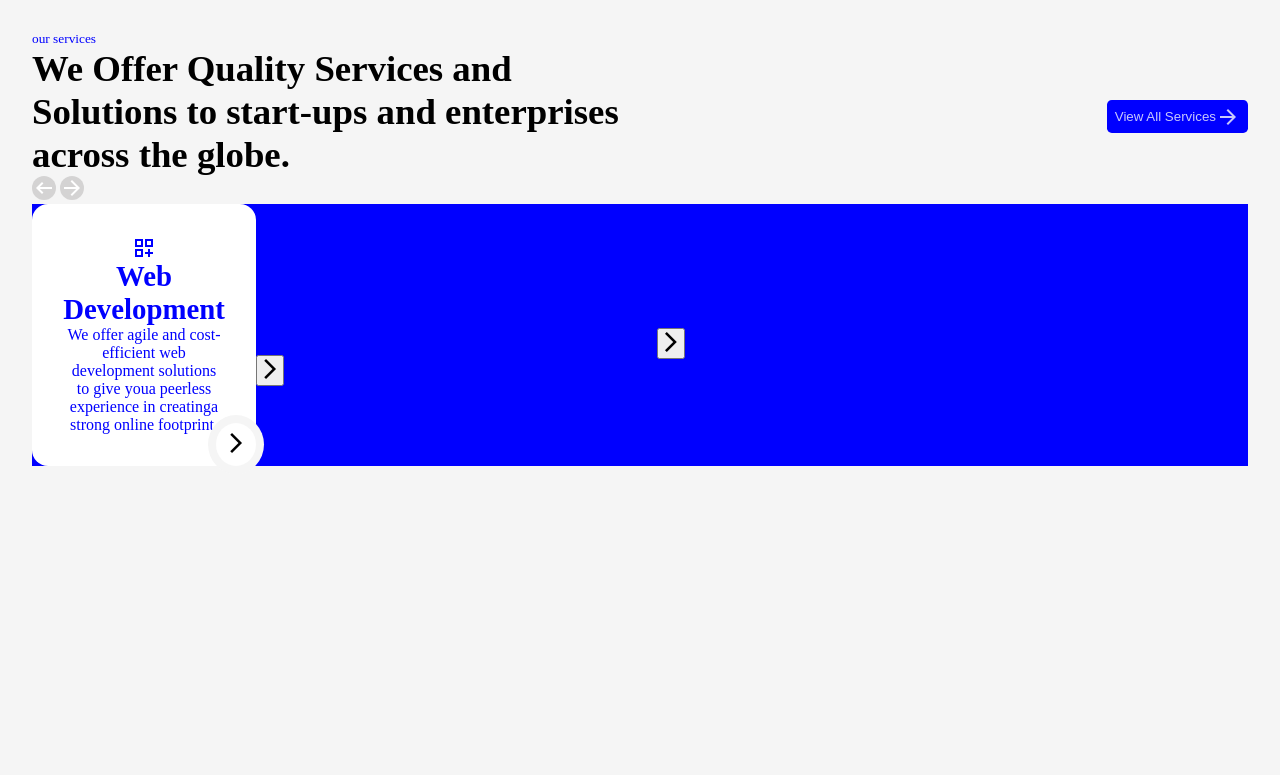
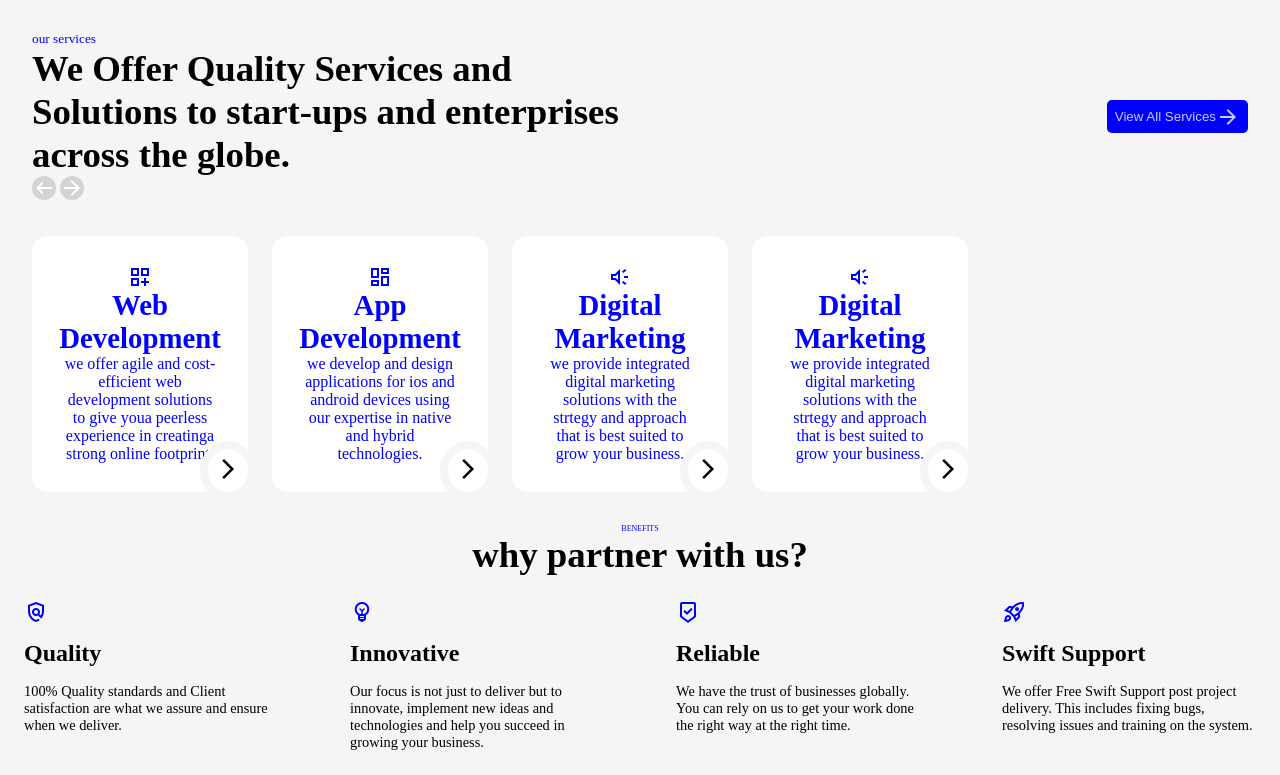
Before and after one commit to GstarOR/my-first-calc-with-JS, a plain HTML site: page WorkCent/CentralStack/HomePage1/HomePage1.html in a window 1280 px wide. Shown: the part 1048-1823 px from the top of the page. Before the commit the page ends 1546 px from the top, so only its background shows below. Drawn offline with nearby package versions, Linux system fonts and the light colour scheme.

Commit message:
God reigns

```diff
--- a/WorkCent/CentralStack/HomePage1/HomePage1.css
+++ b/WorkCent/CentralStack/HomePage1/HomePage1.css
@@ -7,9 +7,8 @@ body{
     background-color: whitesmoke;
     color: black;
     display: flex;
-    justify-content: space-around;
+    justify-content: center;
     max-width: 100vw;
-
 }
 .sel__tabs{
     display: flex;
@@ -108,10 +107,10 @@ p{
 }
 
 .mainT{
-    width: 100vw;
+    width: 100%;
     padding: 3rem;
     background-color: white;
-
+    margin: 0;
 
 }
 .mainT img{
@@ -200,13 +199,14 @@ p{
 }
 .Osmall2{
     display: flex;
-    background-color: blue;
     color: blue;
+    gap: 1.5rem;
+    margin-top: 2rem;
 }
 .card1{
     display: flex;
-    width: 14rem;
-    height: fit-content;
+    width: 13.5rem;
+    height: 16rem;
     flex-direction: column;
     background-color: white;
     border-radius: 1rem;
@@ -219,10 +219,12 @@ p{
 }
 .card1 h2{
     font-size: 1.8rem;
+    text-transform: capitalize;
 
 }
 .card1 p{
     font-size: 1rem;
+    text-transform: lowercase;
 }
 .card1 button{
     position: absolute;
@@ -234,6 +236,51 @@ p{
     border: none;
     background-color: white;
 }
+.mainP{
+    display: flex;
+    justify-content: center;
+    flex-direction: column;
+    width: 100%;
+}
+.mainP small{
+    font-size: 0.5rem;
+    text-transform: uppercase;
+    color: blue;
+    text-align: center;
+}
+.mainP h2{
+    text-align: center;
+}
+.why{
+    display: grid;
+    grid-template-columns: repeat(auto-fit, minmax(12rem, 1fr));
+    gap: 1.5rem;
+    justify-content: center;
+
+}
+.why1{
+    background-color: ;
+    text-align: left;
+    background: none;
+    padding: 1.5rem 1.5rem;
+    display: flex;
+    flex-direction: column;
+    gap: 1rem;
+}
+.why h3{
+    font-size: 1.5rem;
+    font-weight: 900;
+    text-transform: capitalize;
+}
+.why p{
+    font-size: 0.9rem;
+    text-align: left;
+}
+.why span{
+    color: blue;
+}
+
+
 
 
 
@@ -291,6 +338,24 @@ p{
     .startV1 #st{
         font-size: 0.4rem;
     }
+    .Osmall2{
+    display: flex;
+    color: blue;
+    gap: 1.5rem;
+    margin-top: 1.5rem;
+    justify-content: center;
+    }
+    .card1{
+        width: 10.5rem;
+        height: 13rem;
+        padding: 1rem;
+    }
+    .card1 h2{
+    font-size: 1.2rem;
+    }
+    .card1 p{
+        font-size: 0.65rem;
+    }
 }
 
 @media (max-width: 500px){
@@ -328,7 +393,10 @@ p{
     width:50vw;
     object-fit: cover;
     border-radius: 2rem;
-}
+    }
+    .mainT{
+        width: 100%;
+    }
     #sp span{
         font-size: 0.5rem;
     }
@@ -386,4 +454,25 @@ p{
     .a2 span{
         font-size: 0.5rem;
     }
+    .Osmall2{
+    display: flex;
+    flex-direction: column;
+    color: blue;
+    gap: 1.5rem;
+    margin-top: 1.5rem;
+    justify-content: center;
+    align-items: center;
+    width: 100%;
+    }
+    .card1{
+        width: 10.5rem;
+        height: 13rem;
+        padding: 1rem;
+    }
+    .card1 h2{
+    font-size: 1.2rem;
+    }
+    .card1 p{
+        font-size: 0.65rem;
+    }
 }
--- a/WorkCent/CentralStack/HomePage1/HomePage1.html
+++ b/WorkCent/CentralStack/HomePage1/HomePage1.html
@@ -70,18 +70,49 @@
                     <p>We offer agile and cost-efficient web development solutions to give youa peerless experience in creatinga strong online footprint.</p>
                     <button><span class="material-symbols-outlined">arrow_forward_ios</span></button>
                 </div>
-                <div class="card2">
+                <div class="card1">
+                    <span class="material-symbols-outlined">dashboard</span>
                     <h2>App Development</h2>
                     <p>we develop and design applications for iOS and android devices using our expertise in native and hybrid technologies.</p>
                     <button><span class="material-symbols-outlined">arrow_forward_ios</span></button>
                 </div>
-                <div class="card3">
+                <div class="card1">
+                    <span class="material-symbols-outlined">brand_awareness</span>
                     <h2>digital marketing</h2>
                     <p>WE PROVIDE INTEGRATED DIGITAL MARKETING SOLUTIONS WITH THE STRTEGY AND APPROACH THAT IS BEST SUITED TO GROW YOUR BUSINESS.</p>
                     <button><span class="material-symbols-outlined">arrow_forward_ios</span></button>
                 </div>
-                <div>
-                    <h2></h2>
+                <div id="cardd" class="card1">
+                    <span class="material-symbols-outlined">brand_awareness</span>
+                    <h2>digital marketing</h2>
+                    <p>WE PROVIDE INTEGRATED DIGITAL MARKETING SOLUTIONS WITH THE STRTEGY AND APPROACH THAT IS BEST SUITED TO GROW YOUR BUSINESS.</p>
+                    <button><span class="material-symbols-outlined">arrow_forward_ios</span></button>
+                </div>
+            </div>
+        </div>
+        <div class="mainP">
+            <small>benefits</small>
+            <h2>why partner with us?</h2>
+            <div class="why">
+                <div class="why1">
+                    <span class="material-symbols-outlined">policy</span>
+                    <h3>quality</h3>
+                    <p>100% Quality standards and Client satisfaction are what we assure and ensure when we deliver.</p>
+                </div>
+                <div class="why1">
+                    <span class="material-symbols-outlined">emoji_objects</span>
+                    <h3>innovative</h3>
+                    <p>Our focus is not just to deliver but to innovate, implement new ideas and technologies and help you succeed in growing your business.</p>
+                </div>
+                <div class="why1">
+                    <span class="material-symbols-outlined">beenhere</span>
+                    <h3>reliable</h3>
+                    <p>We have the trust of businesses globally. You can rely on us to get your work done the right way at the right time.</p>
+                </div>
+                <div class="why1">
+                    <span class="material-symbols-outlined">rocket_launch</span>
+                    <h3>Swift support</h3>
+                    <p>We offer Free Swift Support post project delivery. This includes fixing bugs, resolving issues and training on the system.</p>
                 </div>
             </div>
         </div>
```
